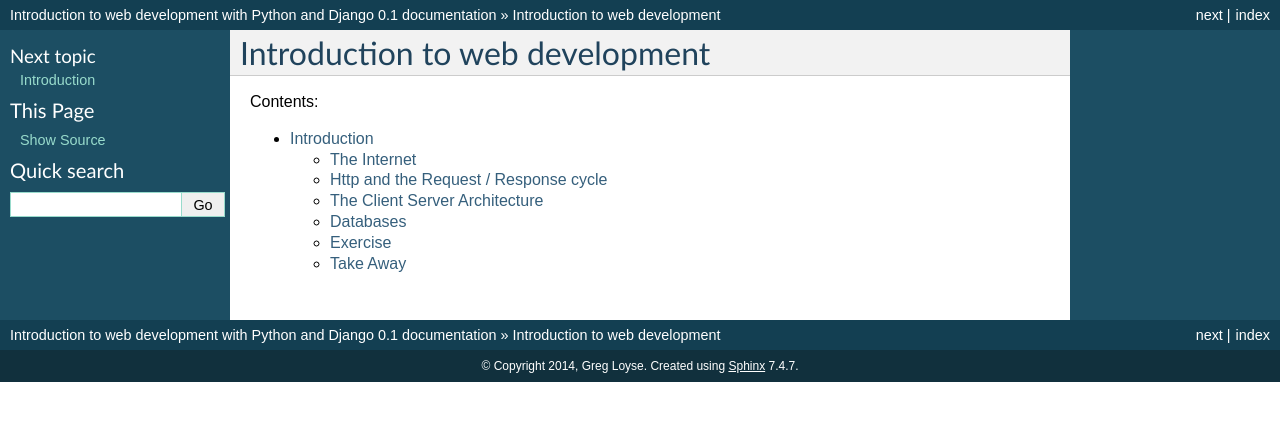
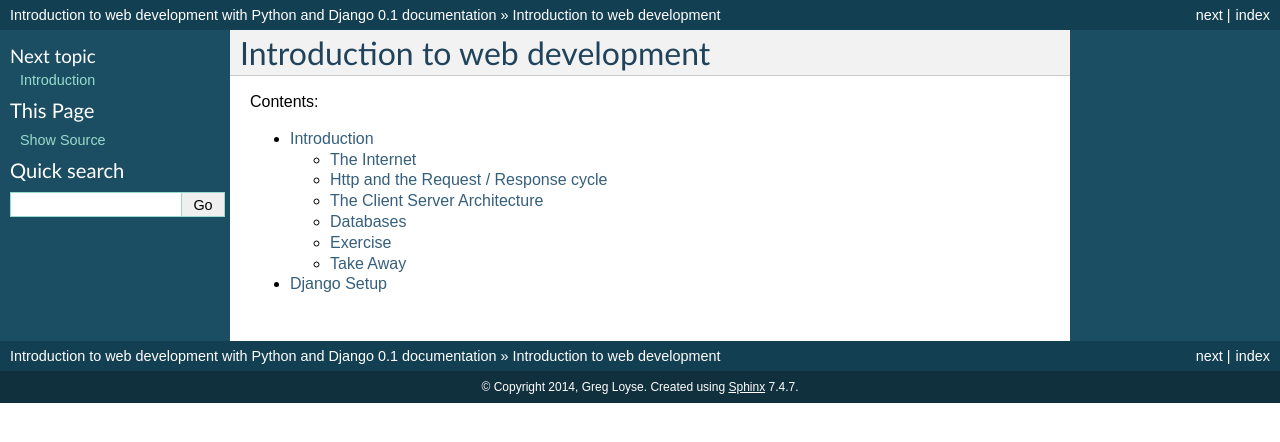
Before and after one commit to arachnegl/web-dev-intro, a Sphinx documentation site: the page built from source/index.rst, in a window 1280 px wide. Shown: the top 442 px of the page. Built offline with Sphinx 7.4.7, drawn with Linux system fonts in a browser that asks for light colours.

Commit message:
adding new setup file

```diff
--- /dev/null
+++ b/source/django_setup.rst
@@ -0,0 +1,2 @@
+Django Setup
+************
--- a/source/index.rst
+++ b/source/index.rst
@@ -12,3 +12,4 @@ Contents:
    :maxdepth: 2
 
    context
+   django_setup
```
